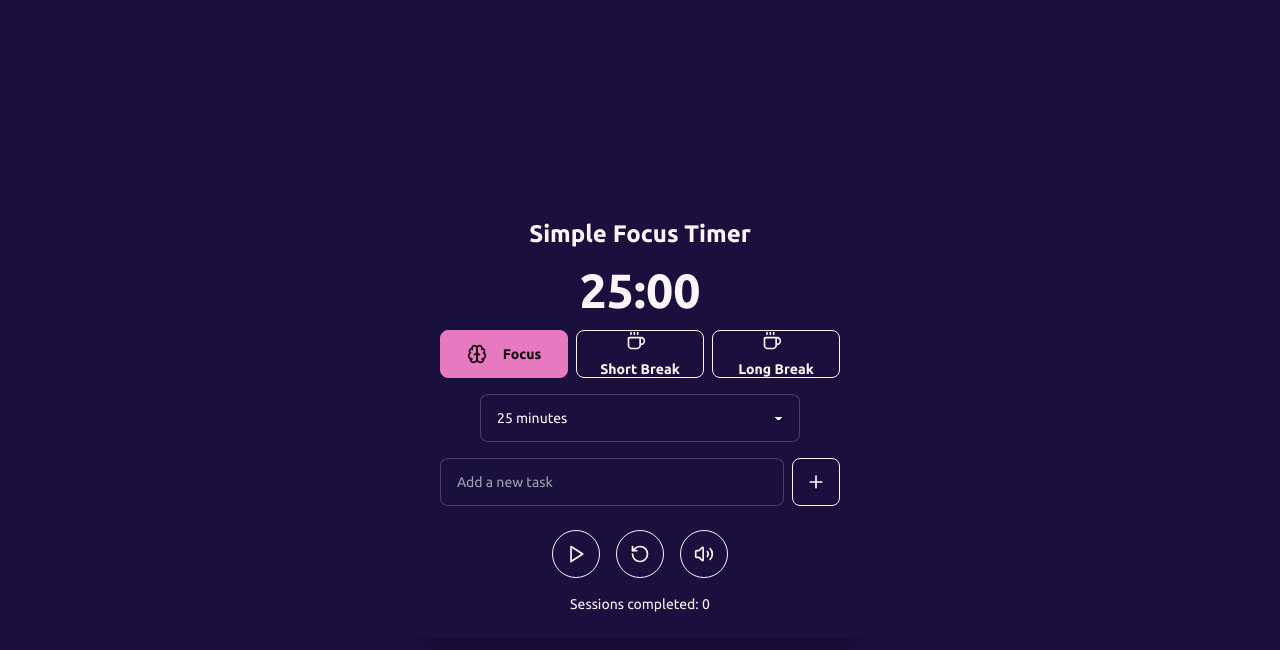
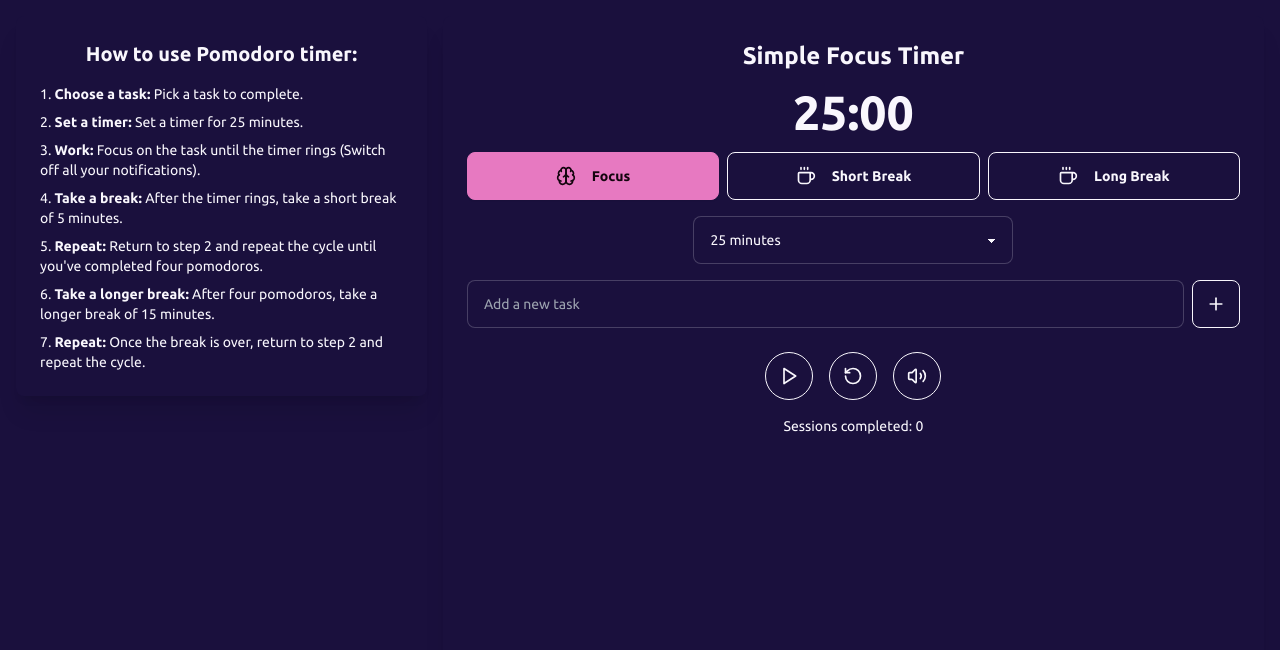
Before and after one commit to SukinShetty/focuspomo, a Next.js app: page / in a window 1280 px wide. Shown: the top 650 px of the page. Built offline with nearby package versions, Linux system fonts and the light colour scheme.

Commit message:
added instructions

```diff
--- a/components/SimpleFocusTimer.tsx
+++ b/components/SimpleFocusTimer.tsx
@@ -7,8 +7,8 @@ import { motion, AnimatePresence } from 'framer-motion'
 const TIMER_TYPES = {
   FOCUS: 'focus',
   SHORT_BREAK: 'shortBreak',
-  LONG_BREAK: 'longBreak'
-}
+  LONG_BREAK: 'longBreak',
+};
 
 interface Task {
   id: number;
@@ -173,9 +173,21 @@ const SimpleFocusTimer: React.FC = () => {
   };
 
   return (
-    <div className="min-h-screen bg-base-100 p-4 flex items-center justify-center">
-      <div className="w-full max-w-[98%] sm:max-w-md">
-        <div className="bg-base-100 shadow-xl rounded-lg p-4 sm:p-6">
+    <div className="min-h-screen bg-base-100 p-4 flex">
+      <div className="w-full flex flex-col sm:flex-row gap-4">
+        <div className="bg-base-100 shadow-xl rounded-lg p-4 sm:p-6 sm:w-1/3 self-start">
+          <h2 className="text-lg sm:text-xl font-bold text-center mb-4">How to use Pomodoro timer:</h2>
+          <ol className="list-decimal list-inside space-y-2 text-xs sm:text-sm">
+            <li><strong>Choose a task:</strong> Pick a task to complete.</li>
+            <li><strong>Set a timer:</strong> Set a timer for 25 minutes.</li>
+            <li><strong>Work:</strong> Focus on the task until the timer rings (Switch off all your notifications).</li>
+            <li><strong>Take a break:</strong> After the timer rings, take a short break of 5 minutes.</li>
+            <li><strong>Repeat:</strong> Return to step 2 and repeat the cycle until you've completed four pomodoros.</li>
+            <li><strong>Take a longer break:</strong> After four pomodoros, take a longer break of 15 minutes.</li>
+            <li><strong>Repeat:</strong> Once the break is over, return to step 2 and repeat the cycle.</li>
+          </ol>
+        </div>
+        <div className="bg-base-100 shadow-xl rounded-lg p-4 sm:p-6 sm:w-2/3">
           <h2 className="text-xl sm:text-2xl font-bold text-center mb-4">Simple Focus Timer</h2>
           <div className="flex flex-col items-center space-y-3 sm:space-y-4">
             <motion.div
--- a/src/app/page.tsx
+++ b/src/app/page.tsx
@@ -1,9 +1,5 @@
 import SimpleFocusTimer from '../../components/SimpleFocusTimer'
 
 export default function Home() {
-  return (
-    <main className="flex min-h-screen flex-col items-center justify-center p-4">
-      <SimpleFocusTimer />
-    </main>
-  )
+  return <SimpleFocusTimer />
 }
```
Also changed, not shown: package.json (+4 -3 lines), 1 other file (tests, documents, lock files or other folders).
